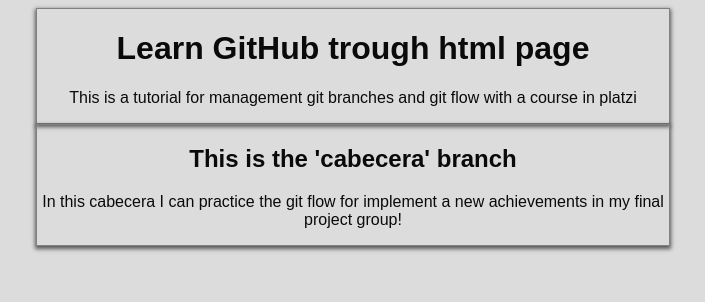
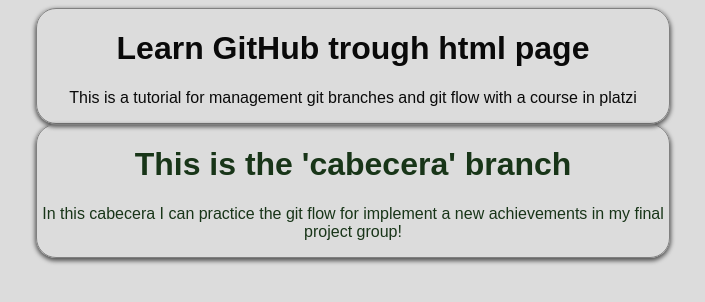
Before and after one commit to juan-alvarz/learn-git-flow, a plain HTML site: page index.html in a window 1280 px wide. Shown: the whole page, without its empty margins (287-992 px from the left). Drawn offline with Linux system fonts and the light colour scheme.

Commit message:
finalizada la cabecera con diseño

```diff
--- a/index.html
+++ b/index.html
@@ -16,7 +16,7 @@
       </p>
     </div>
     <div class="container cabecera">
-      <h2>This is the 'cabecera' branch</h2>
+      <h1>This is the 'cabecera' branch</h1>
       <p>
         In this cabecera I can practice the git flow for implement a new
         achievements in my final project group!
--- a/styles.css
+++ b/styles.css
@@ -7,10 +7,24 @@
 }
 
 .container {
-
+    transition: .5s all;
     border: 1px solid gray;
     width: 50%;
     text-align: center;
     margin: auto;
+    border-radius: 20px;
     box-shadow: 0 2px 4px 1px rgba(0, 0, 0, .6);
 }
+
+.container:hover {
+    background-color: rgb(161, 157, 157);
+}
+
+.cabecera {
+    color: rgb(24, 53, 24);
+    transition: .9s all;
+}
+
+.cabecera:hover {
+    background-color: blanchedalmond;
+}
```
